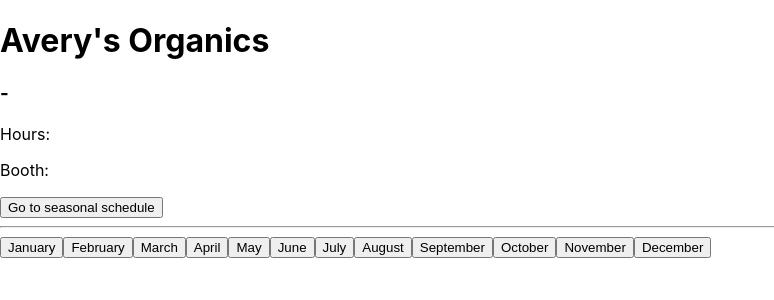
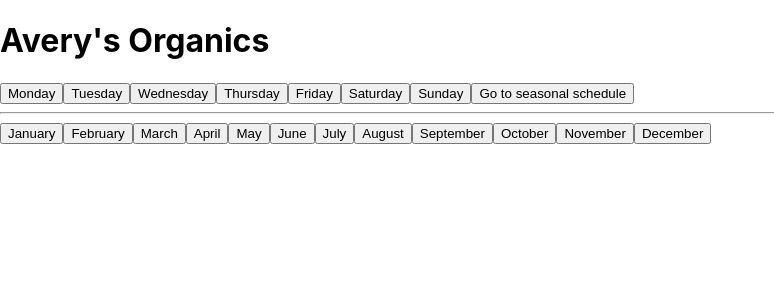
Before and after one commit to chlobear8/farmers-market.Solution, a React (Create React App) app: page / in a window 1280 px wide. Shown: the top 300 px of the page, without its empty margins (0-774 px from the left). Built offline with nearby package versions, Linux system fonts and the light colour scheme.

Commit message:
add chooseDay button function

```diff
--- a/src/components/MarketScheduleControl.js
+++ b/src/components/MarketScheduleControl.js
@@ -1,13 +1,14 @@
 import React from "react";
-import MarketList from "./MarketScheduleList";
-import MarketSchedule from "./MarketSchedule";
+import MarketScheduleList from "./MarketScheduleList";
+//import MarketSchedule from "./MarketSchedule";
 import SeasonalProduce from "./SeasonalProduce";
 
 class MarketScheduleControl extends React.Component {
     constructor(props) {
         super(props);
         this.state = {
-            scheduleVisibleOnPage: false
+            scheduleVisibleOnPage: false,
+            chooseScheduleDay : null
         };
 
         this.handleClick = this.handleClick.bind(this);
@@ -19,25 +20,36 @@
         }));
     }
 
+    chooseDay = (formInput) => {
+        {console.log(formInput)};
+        this.setState({chooseScheduleDay: formInput});
+    }
+
     render() {
         let currentlyVisibleState = null;
         let buttonText = null;
+        let formInputDay = this.state.chooseScheduleDay;
         if (this.state.scheduleVisibleOnPage) {
             currentlyVisibleState = <SeasonalProduce />;
             buttonText = "Go to market schedule";
         } else {
-            currentlyVisibleState = <MarketSchedule />;
+            currentlyVisibleState = <MarketScheduleList inputDay={formInputDay}/>
             buttonText = "Go to seasonal schedule";
         }
         return (
             <React.Fragment>
+                <button onClick={()=>{this.chooseDay("Monday")}}>Monday</button>
+                <button onClick={()=>{this.chooseDay("Tuesday")}}>Tuesday</button>
+                <button onClick={()=>{this.chooseDay("Wednesday")}}>Wednesday</button>
+                <button onClick={()=>{this.chooseDay("Thursday")}}>Thursday</button>
+                <button onClick={()=>{this.chooseDay("Friday")}}>Friday</button>
+                <button onClick={()=>{this.chooseDay("Saturday")}}>Saturday</button>
+                <button onClick={()=>{this.chooseDay("Sunday")}}>Sunday</button>
                 {currentlyVisibleState}
                 <button onClick={this.handleClick}>{buttonText}</button>
             </React.Fragment>
 
         );
-
-
     }
 }
 
```
